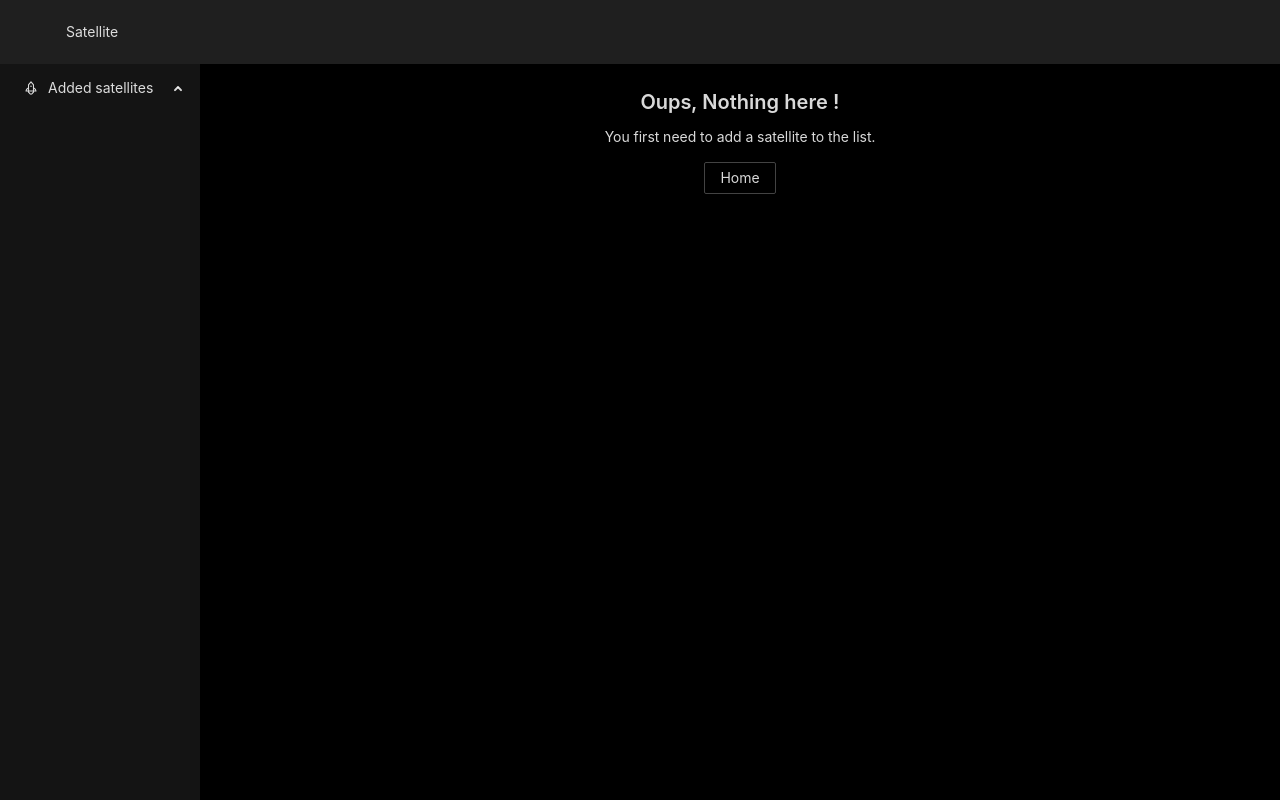
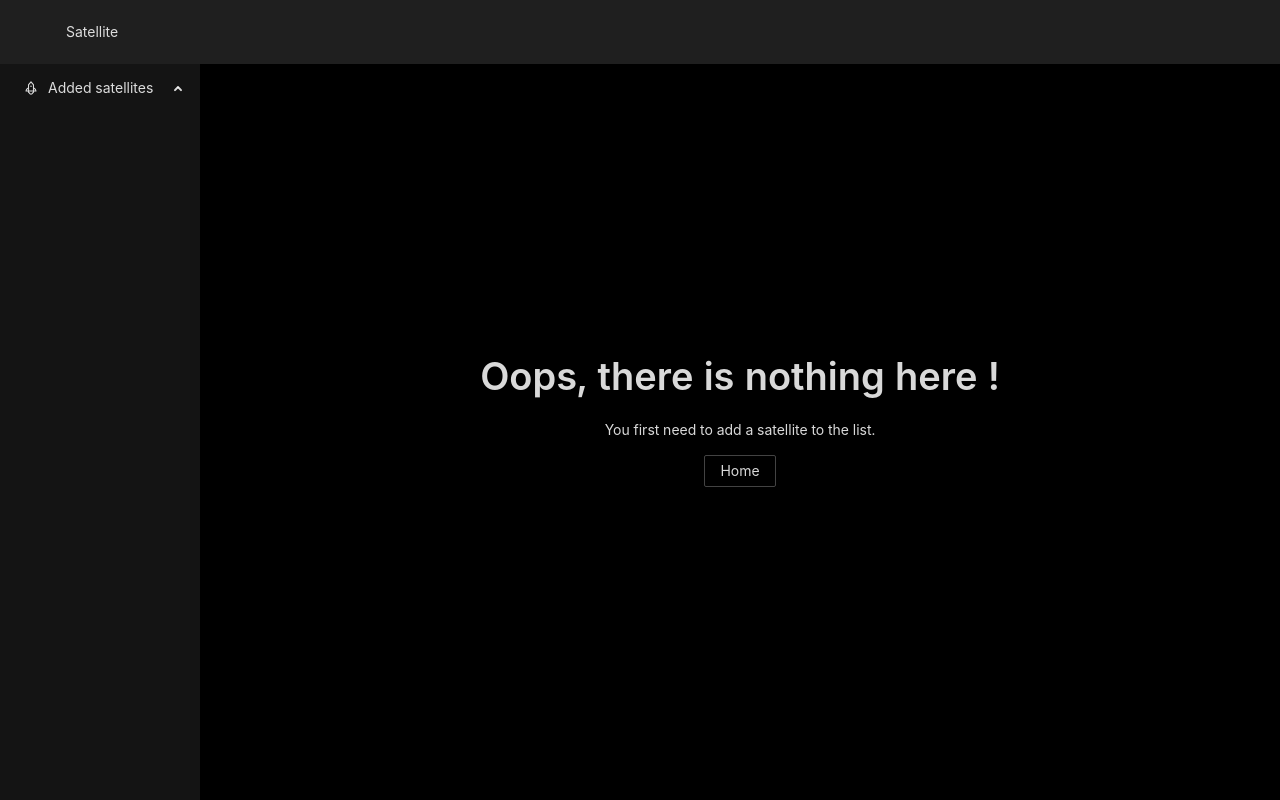
Before and after one commit to quentinbrohan/react-satellite-interview, a React (Create React App) app: page /CATNR/1 in a window 1280 px wide. Built offline with nearby package versions, Linux system fonts and the light colour scheme.

Commit message:
add 404page && styling satellite page > info && loading

```diff
--- a/src/App.tsx
+++ b/src/App.tsx
@@ -5,6 +5,7 @@ import './App.less';
 import AppLayout from './components/AppLayout';
 import SatelliteInfo from './features/SatelliteInfo/SatelliteInfo';
 import SearchBar from './components/SearchBar/SearchBar';
+import NotFoundPage from './components/NotFoundPage/NotFoundPage';
 
 function App(): JSX.Element {
 	return (
@@ -14,6 +15,7 @@ function App(): JSX.Element {
 					<Switch>
 						<Route exact path="/" component={SearchBar} />
 						<Route exact path="/CATNR/:id" component={SatelliteInfo} />
+						<Route component={NotFoundPage} />
 					</Switch>
 				</AppLayout>
 			</div>
--- /dev/null
+++ b/src/components/NotFoundPage/NotFoundPage.tsx
@@ -0,0 +1,21 @@
+import React from 'react';
+import { Button, Typography } from 'antd';
+import { Link } from 'react-router-dom';
+
+import './notFoundPage.less';
+
+const { Title } = Typography;
+
+const NotFoundPage: React.FC = () => {
+	return (
+		<main className="not-found-page">
+			<Title className="error-name">404: Page Not Found</Title>
+			<p>Oops, there is nothing here. The page may have been moved or deleted.</p>
+			<Link to="/">
+				<Button>Home</Button>
+			</Link>
+		</main>
+	);
+};
+
+export default NotFoundPage;
--- /dev/null
+++ b/src/components/NotFoundPage/notFoundPage.less
@@ -0,0 +1,8 @@
+.not-found-page {
+    width: 100%;
+    height: 100%;
+    display: flex;
+    flex-direction: column;
+    justify-content: center;
+    align-items: center;
+}
--- a/src/features/SatelliteInfo/SatelliteInfo.tsx
+++ b/src/features/SatelliteInfo/SatelliteInfo.tsx
@@ -36,8 +36,8 @@ const SatelliteInfo: React.FC<ISatelliteInfo> = () => {
 
 	if (!satellite) {
 		return (
-			<div>
-				<Title level={4}>Oups, Nothing here !</Title>
+			<div className="not-found-satellite">
+				<Title>Oops, there is nothing here !</Title>
 				<p>You first need to add a satellite to the list.</p>
 				<Link to="/">
 					<Button>Home</Button>
@@ -45,7 +45,11 @@ const SatelliteInfo: React.FC<ISatelliteInfo> = () => {
 			</div>
 		);
 	}
-	return <Spin indicator={antIcon} />;
+	return (
+		<div className="loading-satellite">
+			<Spin indicator={antIcon} />
+		</div>
+	);
 };
 
 export default SatelliteInfo;
--- a/src/features/SatelliteInfo/satelliteInfo.less
+++ b/src/features/SatelliteInfo/satelliteInfo.less
@@ -8,3 +8,13 @@
         margin-bottom: 3rem;
     }
 }
+
+.not-found-satellite,
+.loading-satellite {
+    width: 100%;
+    height: 100%;
+    display: flex;
+    flex-direction: column;
+    justify-content: center;
+    align-items: center;
+}
```
